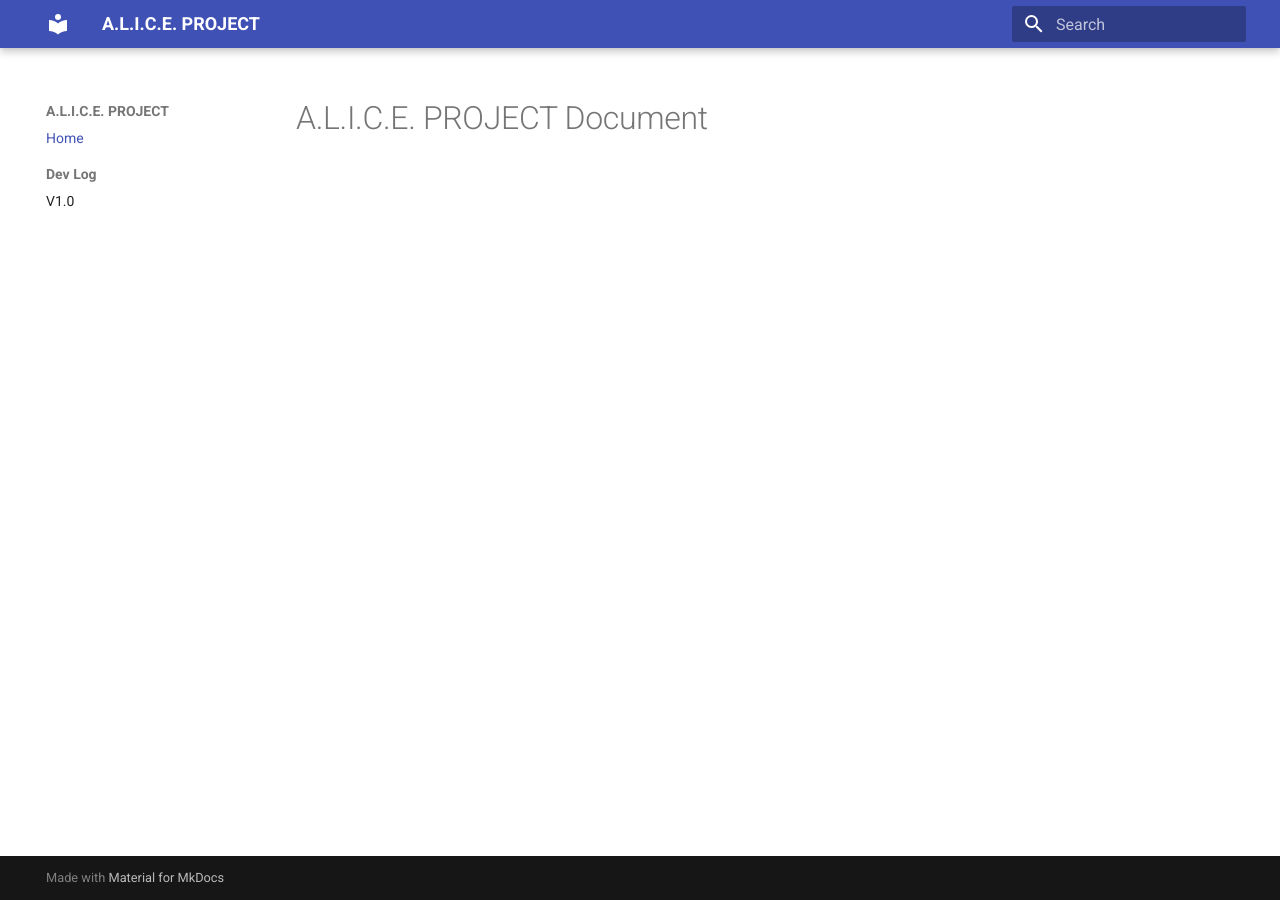
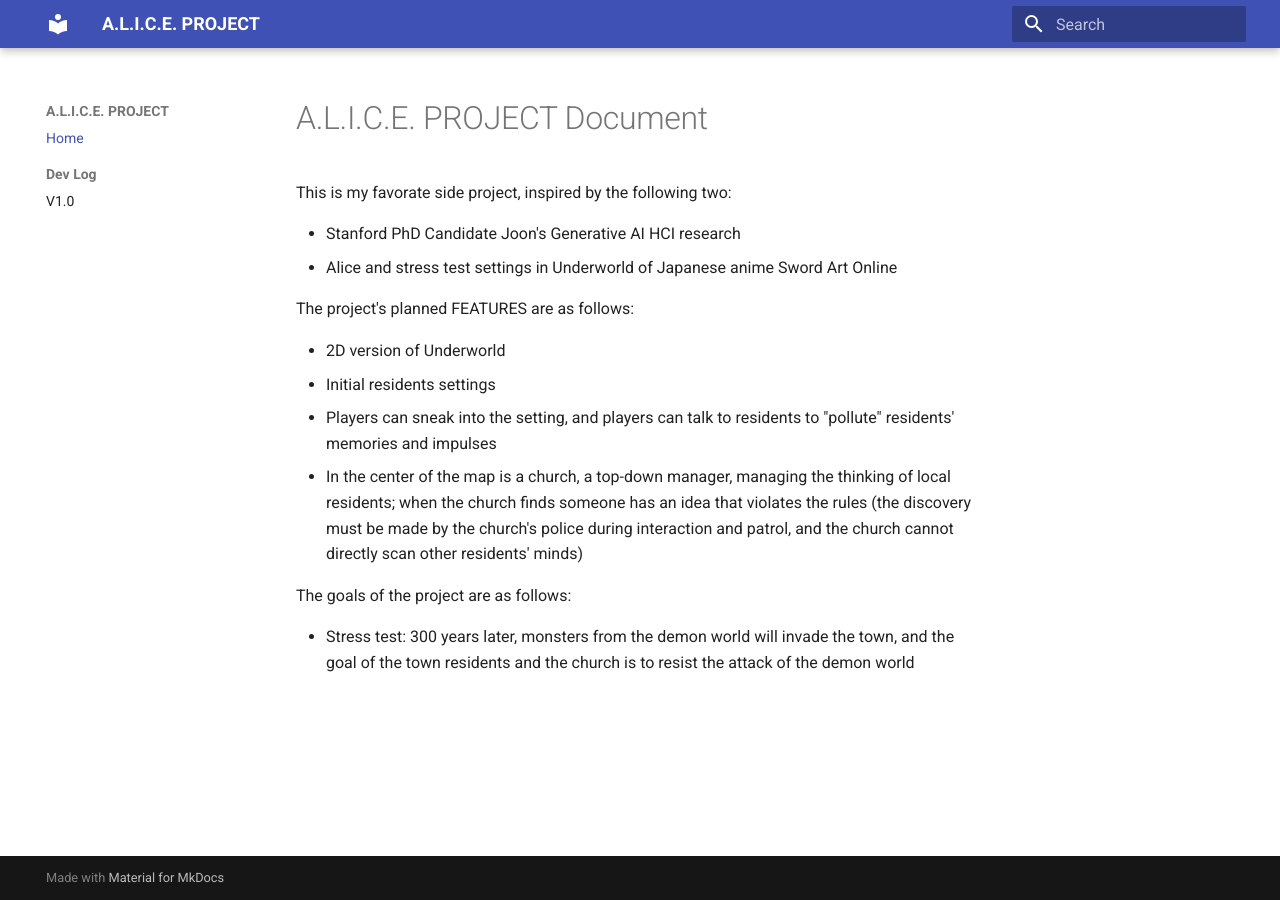
Before and after one commit to jeffliulab/ALICE_Document, an MkDocs documentation site: the page built from docs/index.md, in a window 1280 px wide. Built offline with MkDocs 1.6.1 and Material for MkDocs 9.7.7, drawn with Linux system fonts in a browser that asks for light colours.

Commit message:
UPDATE INDEX.md

```diff
--- a/docs/index.md
+++ b/docs/index.md
@@ -1 +1,17 @@
 # A.L.I.C.E. PROJECT Document
+
+This is my favorate side project, inspired by the following two:
+
+* Stanford PhD Candidate Joon's Generative AI HCI research
+* Alice and stress test settings in Underworld of Japanese anime Sword Art Online
+
+The project's planned FEATURES are as follows:
+
+* 2D version of Underworld
+* Initial residents settings
+* Players can sneak into the setting, and players can talk to residents to "pollute" residents' memories and impulses
+* In the center of the map is a church, a top-down manager, managing the thinking of local residents; when the church finds someone has an idea that violates the rules (the discovery must be made by the church's police during interaction and patrol, and the church cannot directly scan other residents' minds)
+
+The goals of the project are as follows:
+
+* Stress test: 300 years later, monsters from the demon world will invade the town, and the goal of the town residents and the church is to resist the attack of the demon world
```
